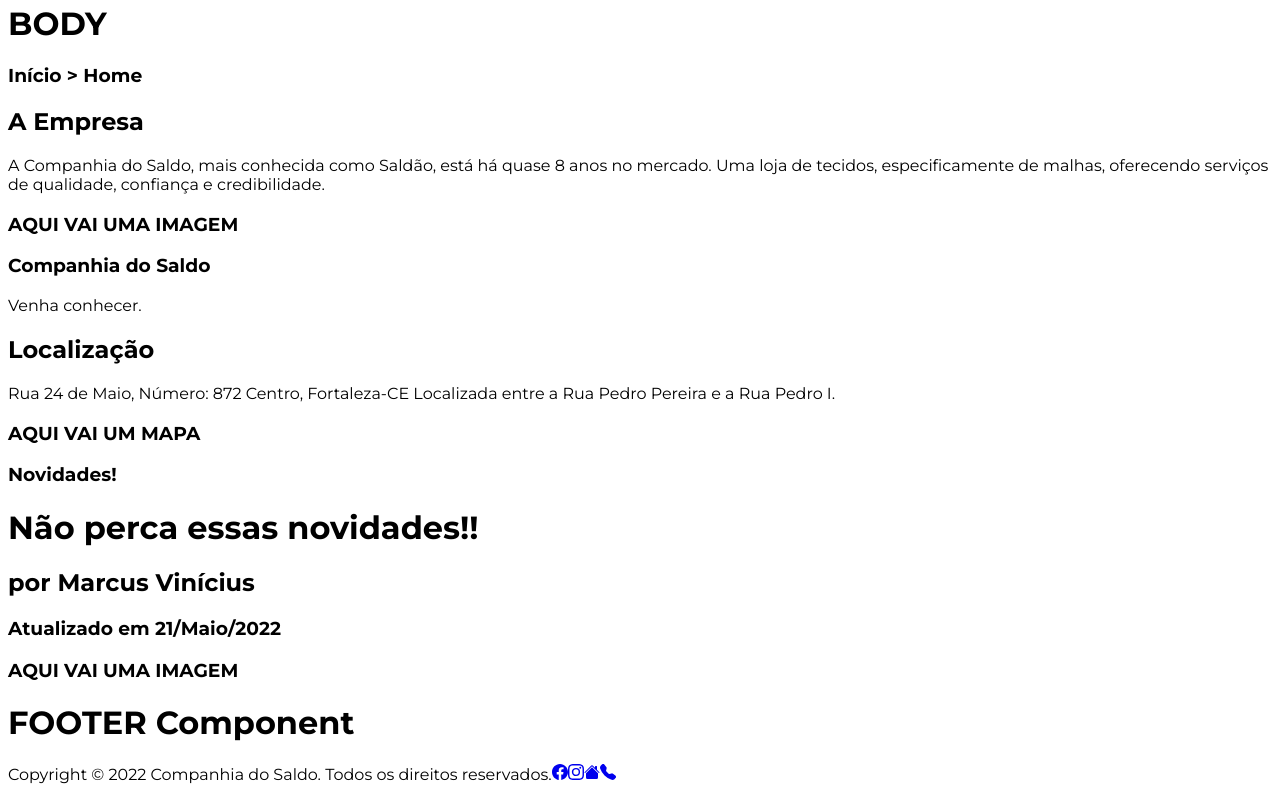
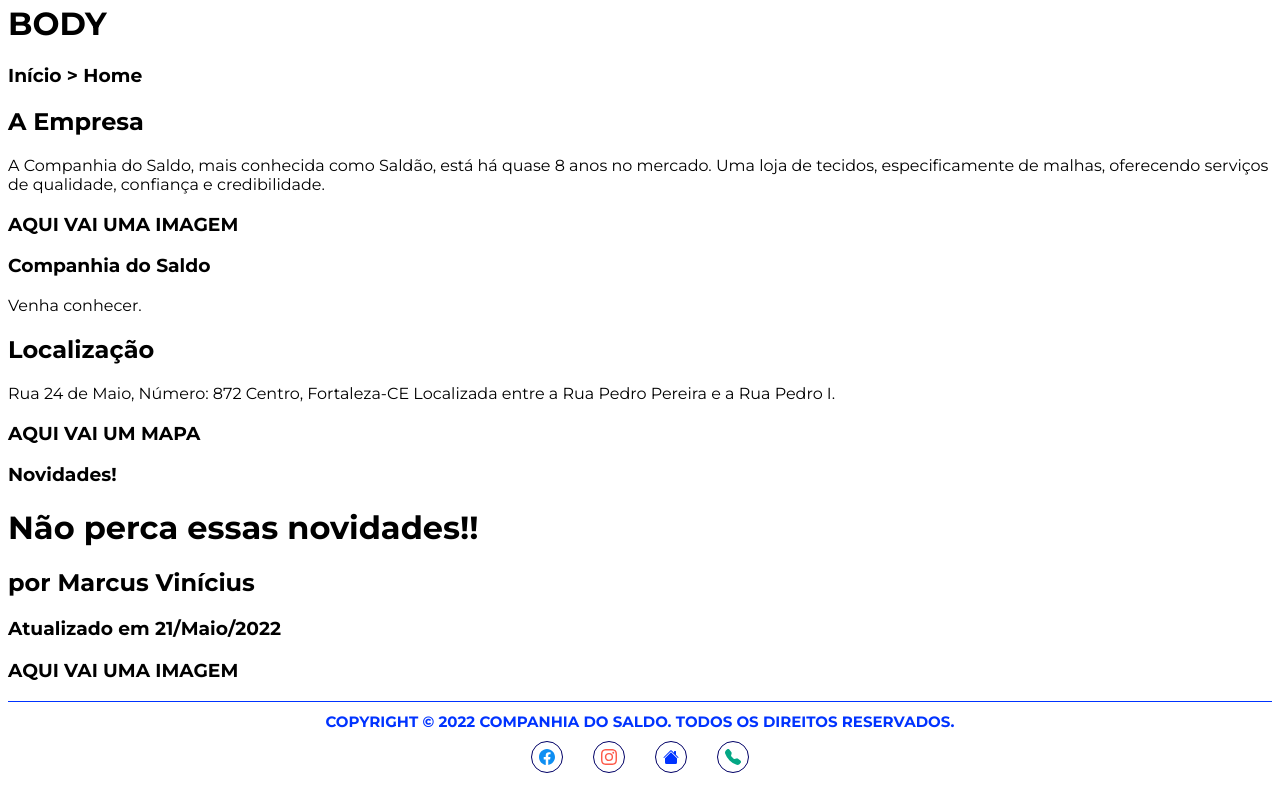
Before and after one commit to marcusviniciusmo/Companhia_Do_Saldo_Website, a React (Vite) app in the folder frontend/: page / in a window 1280 px wide. Shown: the part 412-1212 px from the top of the page. Built offline with nearby package versions, Linux system fonts and the light colour scheme.

Commit message:
Footer component styling

```diff
--- a/frontend/src/components/Footer/index.tsx
+++ b/frontend/src/components/Footer/index.tsx
@@ -1,6 +1,7 @@
 import { useEffect, useState } from 'react';
 import { FooterProps } from '../../types/Footer';
 import { MockedData } from '../../mocks/Footer';
+import { Container, Text, Icons, Icon } from './styles';
 
 export function Footer() {
   const [mockedData, setMockedData] = useState<FooterProps>();
@@ -10,23 +11,25 @@ export function Footer() {
   }, []);
 
   return (
-    <>
-      <h1>FOOTER Component</h1>
-      <p>
-        {mockedData?.text}
+    <Container>
+      <Text>{mockedData?.text}</Text>
 
-        <>
+      <Icons>
         {
           mockedData?.icons.map((icon) => {
             return (
-                <a href={icon.url} key={icon.id} target={icon.target}>
-                  <icon.icon />
-                </a>
+              <Icon
+                key={icon.id}
+                href={icon.url}
+                title={icon.title}
+                target={icon.target}
+              >
+                <icon.icon color={icon.color} />
+              </Icon>
             )
           })
         }
-        </>
-      </p>
-    </>
+      </Icons>
+    </Container>
   );
 };
--- /dev/null
+++ b/frontend/src/components/Footer/styles.tsx
@@ -0,0 +1,42 @@
+import styled from 'styled-components';
+
+export const Container = styled.footer`
+  border-top: 0.1rem solid var(--color-primary);
+  display: flex;
+  flex-direction: column;
+  align-items: center;
+  clear: both;
+`;
+
+export const Text = styled.span`
+  color: var(--color-primary);
+  font-size: 1.5rem;
+  font-weight: bold;
+  margin-top: 1rem;
+  text-transform: uppercase;
+`;
+
+export const Icons = styled.div`
+  margin-block: 1rem;
+  display: flex;
+  flex-direction: row;
+  gap: 3rem;
+`;
+
+export const Icon = styled.a`
+  all: unset;
+  width: 3rem;
+  height: 3rem;
+  border-radius: 50%;
+  border: 0.1rem solid var(--color-secondary);
+  display: flex;
+  align-items: center;
+  justify-content: center;
+  transition: transform 0.7s;
+  cursor: pointer;
+
+  &:hover {
+    transform: scale(1.8);
+    opacity: 0.5;
+  }
+`;
--- a/frontend/src/index.css
+++ b/frontend/src/index.css
@@ -7,6 +7,11 @@
 
   --shadow-color: #00000099;
 
+  --color-icon-contact: #04A784;
+  --color-icon-facebook: #0E8EF2;
+  --color-icon-instagram: #FD5949;
+  --color-icon-home: #0033FF;
+
   font-size: 62.5% /* 1rem = 10px */;
 }
 
--- a/frontend/src/mocks/Footer/index.tsx
+++ b/frontend/src/mocks/Footer/index.tsx
@@ -11,26 +11,30 @@ export const MockedData: FooterProps = {
       icon: BsFacebook,
       url: 'http://facebook.com/ciasaldo',
       title: 'Facebook',
-      target: '_blank'
+      target: '_blank',
+      color: 'var(--color-icon-facebook)'
     },
     {
       id: 2,
       icon: BsInstagram,
       url: 'https://www.instagram.com/companhiadosaldo',
       title: 'Instagram',
-      target: '_blank'
+      target: '_blank',
+      color: 'var(--color-icon-instagram)'
     },
     {
       id: 3,
       icon: BsFillHouseFill,
       url: '/',
       title: 'Home',
+      color: 'var(--color-icon-home)'
     },
     {
       id: 4,
       icon: BsFillTelephoneFill,
       url: '/contact',
       title: 'Contato',
+      color: 'var(--color-icon-contact)'
     }
   ]
 };
--- a/frontend/src/types/Footer/index.tsx
+++ b/frontend/src/types/Footer/index.tsx
@@ -8,5 +8,6 @@ export interface FooterProps {
     url: string;
     title: string;
     target?: string;
+    color: string;
   }[];
 };
```
Lines whose indentation alone changed are shown as unchanged.
